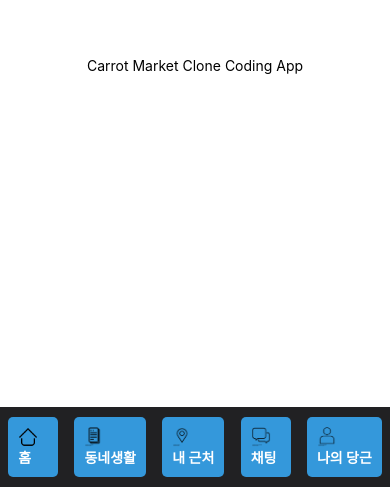
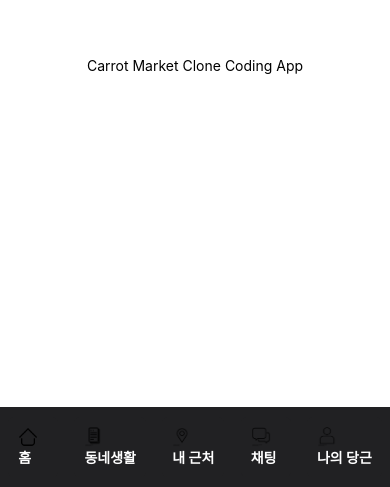
Before and after one commit to usa6463/CarrotMarketClone, a React Native app: screen / in a window 390 px wide. Shown: the part 357-844 px from the top of the page. Built offline with nearby package versions, Linux system fonts and the light colour scheme.

Commit message:
Update footer button backgroundColor

```diff
--- a/components/Footer.jsx
+++ b/components/Footer.jsx
@@ -45,7 +45,7 @@ const styles = StyleSheet.create({
         marginRight: 10, // 이미지와 텍스트 사이의 간격 조절
     },
     button: {
-        backgroundColor: '#3498db',
+        backgroundColor: '#212123',
         padding: 10,
         borderRadius: 5,
     },
```
